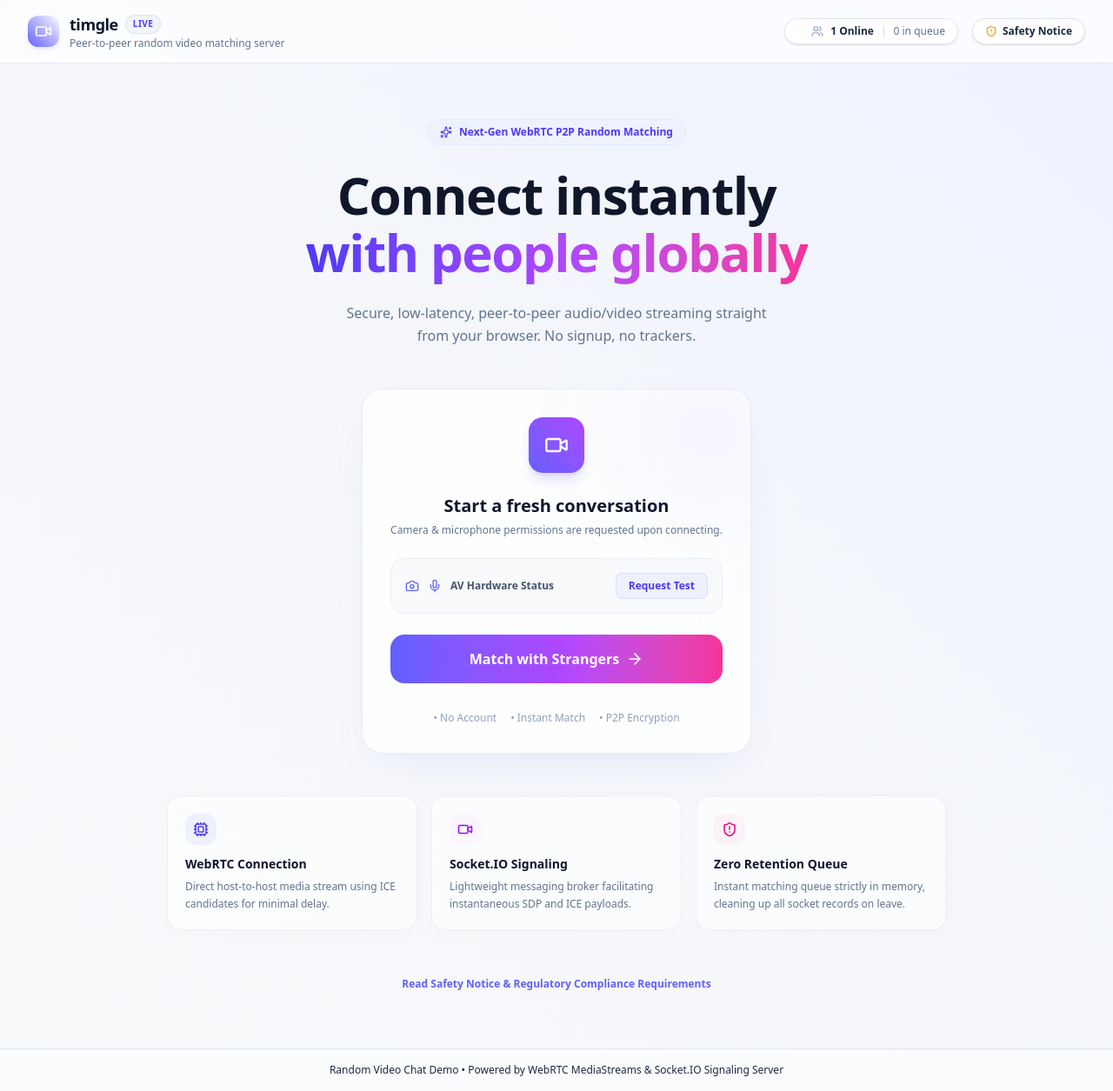
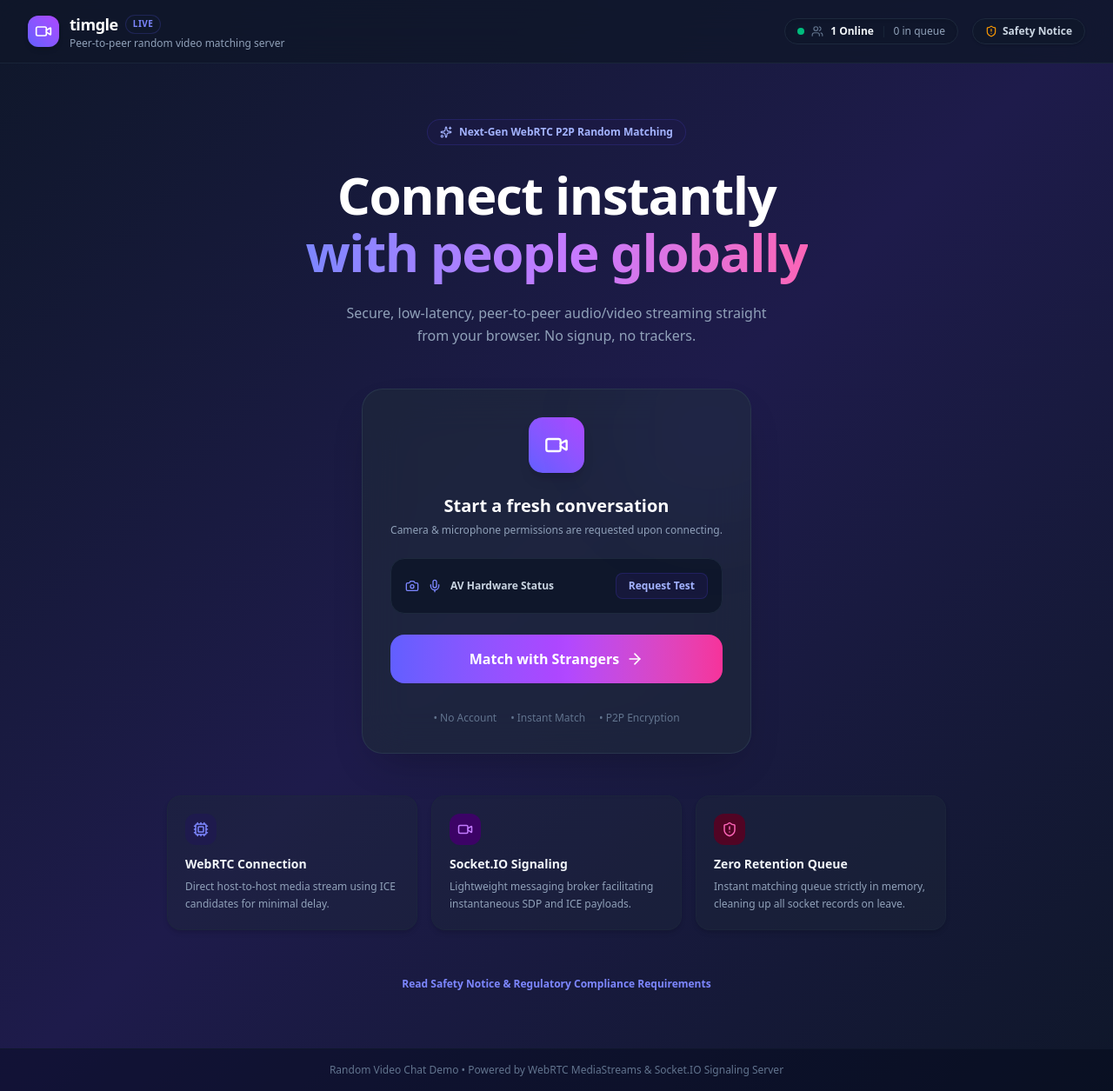
Before and after one commit to Durgesh-sharma9/timingal, a React (Vite) app: page / in a window 1280 px wide. Shown: the whole page at 87% size. Built offline with nearby package versions, Linux system fonts and the light colour scheme.

Commit message:
style: overhaul application theme to a classical, premium deep space blue with colorful gradient accents

```diff
--- a/src/App.tsx
+++ b/src/App.tsx
@@ -20,7 +20,7 @@ export default function App() {
   }, []);
 
   return (
-    <div className="min-h-screen bg-gradient-to-tr from-[#f8fafc] via-[#f5f7fa] to-[#eef2ff] text-slate-800 flex flex-col font-sans selection:bg-indigo-500 selection:text-white">
+    <div className="min-h-screen bg-[#0f172a] bg-gradient-to-br from-[#0f172a] via-[#1e1b4b] to-[#0f172a] text-slate-100 flex flex-col font-sans selection:bg-indigo-500 selection:text-white">
       {/* Top Header */}
       <Header
         stats={stats}
@@ -44,7 +44,7 @@ export default function App() {
       </main>
 
       {/* Footer */}
-      <footer className="border-t border-slate-200 bg-white/40 py-4 text-center text-xs text-slate-450 px-4">
+      <footer className="border-t border-slate-900 bg-slate-950/40 py-4 text-center text-xs text-slate-500 px-4">
         <p>
           Random Video Chat Demo • Powered by WebRTC MediaStreams & Socket.IO Signaling Server
         </p>
--- a/src/components/Header.tsx
+++ b/src/components/Header.tsx
@@ -9,19 +9,19 @@ interface HeaderProps {
 
 export const Header: React.FC<HeaderProps> = ({ stats, onOpenNotice }) => {
   return (
-    <header className="border-b border-slate-200/80 bg-white/70 backdrop-blur-xl px-4 lg:px-8 py-3.5 flex items-center justify-between sticky top-0 z-40">
+    <header className="border-b border-slate-800/80 bg-[#0f172a]/80 backdrop-blur-xl px-4 lg:px-8 py-3.5 flex items-center justify-between sticky top-0 z-40">
       <div className="flex items-center gap-3">
-        <div className="p-2 bg-gradient-to-tr from-indigo-500 to-purple-550 text-white rounded-xl shadow-md shadow-indigo-500/10">
+        <div className="p-2 bg-gradient-to-tr from-indigo-500 to-purple-500 text-white rounded-xl shadow-md shadow-indigo-550/20">
           <Video className="w-5 h-5 font-bold" />
         </div>
         <div>
-          <h1 className="text-base lg:text-lg font-bold text-slate-900 tracking-tight flex items-center gap-2">
+          <h1 className="text-base lg:text-lg font-bold text-white tracking-tight flex items-center gap-2">
             timgle
-            <span className="text-[10px] uppercase tracking-wider px-2 py-0.5 rounded-full bg-slate-100 text-indigo-600 font-semibold border border-indigo-200/50">
+            <span className="text-[10px] uppercase tracking-wider px-2 py-0.5 rounded-full bg-slate-900 text-indigo-400 font-semibold border border-indigo-500/20">
               Live
             </span>
           </h1>
-          <p className="text-xs text-slate-500 hidden sm:block">
+          <p className="text-xs text-slate-400 hidden sm:block">
             Peer-to-peer random video matching server
           </p>
         </div>
@@ -29,20 +29,20 @@ export const Header: React.FC<HeaderProps> = ({ stats, onOpenNotice }) => {
 
       <div className="flex items-center gap-3 sm:gap-4">
         {/* Server stats indicator */}
-        <div className="flex items-center gap-2 bg-white/90 border border-slate-200 rounded-full px-3.5 py-1.5 text-xs text-slate-600 shadow-sm">
+        <div className="flex items-center gap-2 bg-slate-900/95 border border-slate-800 rounded-full px-3.5 py-1.5 text-xs text-slate-300 shadow-inner">
           <span className="relative flex h-2 w-2">
             <span className="animate-ping absolute inline-flex h-full w-full rounded-full bg-emerald-400 opacity-75"></span>
-            <span className="relative inline-flex rounded-full h-2 w-2 bg-emerald-555"></span>
+            <span className="relative inline-flex rounded-full h-2 w-2 bg-emerald-500"></span>
           </span>
-          <Users className="w-3.5 h-3.5 text-slate-400" />
-          <span className="font-bold text-slate-800">{stats.onlineCount} Online</span>
-          <span className="text-slate-300">|</span>
-          <span className="text-slate-500 font-medium">{stats.inQueueCount} in queue</span>
+          <Users className="w-3.5 h-3.5 text-slate-500" />
+          <span className="font-bold text-slate-100">{stats.onlineCount} Online</span>
+          <span className="text-slate-800">|</span>
+          <span className="text-slate-400 font-medium">{stats.inQueueCount} in queue</span>
         </div>
 
         <button
           onClick={onOpenNotice}
-          className="flex items-center gap-1.5 text-xs font-semibold text-slate-650 hover:text-indigo-600 bg-white hover:bg-slate-50 border border-slate-200 px-3.5 py-1.5 rounded-full shadow-sm transition-colors cursor-pointer"
+          className="flex items-center gap-1.5 text-xs font-semibold text-slate-300 hover:text-indigo-400 bg-slate-900 hover:bg-slate-850 border border-slate-800 px-3.5 py-1.5 rounded-full shadow-sm transition-colors cursor-pointer"
           title="Educational Notice"
         >
           <ShieldAlert className="w-3.5 h-3.5 text-amber-500" />
--- a/src/components/LandingScreen.tsx
+++ b/src/components/LandingScreen.tsx
@@ -52,54 +52,54 @@ export const LandingScreen: React.FC<LandingScreenProps> = ({
     <div className="max-w-5xl mx-auto px-4 py-8 lg:py-16 flex flex-col items-center">
       {/* Hero Header */}
       <div className="text-center max-w-2xl mb-12">
-        <div className="inline-flex items-center gap-2 px-3.5 py-1.5 rounded-full bg-indigo-50 border border-indigo-100/80 text-indigo-600 text-xs font-semibold mb-6">
+        <div className="inline-flex items-center gap-2 px-3.5 py-1.5 rounded-full bg-indigo-950/40 border border-indigo-900/50 text-indigo-300 text-xs font-semibold mb-6">
           <Sparkles className="w-3.5 h-3.5" />
           <span>Next-Gen WebRTC P2P Random Matching</span>
         </div>
 
-        <h1 className="text-4xl sm:text-6xl font-black text-slate-900 tracking-tight leading-[1.1] mb-6">
+        <h1 className="text-4xl sm:text-6xl font-black text-white tracking-tight leading-[1.1] mb-6">
           Connect instantly <br />
-          <span className="bg-gradient-to-r from-indigo-600 via-purple-500 to-pink-500 bg-clip-text text-transparent">
+          <span className="bg-gradient-to-r from-indigo-400 via-purple-400 to-pink-400 bg-clip-text text-transparent">
             with people globally
           </span>
         </h1>
 
-        <p className="text-slate-500 text-sm sm:text-base leading-relaxed max-w-lg mx-auto">
+        <p className="text-slate-400 text-sm sm:text-base leading-relaxed max-w-lg mx-auto">
           Secure, low-latency, peer-to-peer audio/video streaming straight from your browser. No signup, no trackers.
         </p>
       </div>
 
       {/* Main Start Action Card */}
-      <div className="w-full max-w-md bg-white/80 border border-slate-200/80 backdrop-blur-xl rounded-3xl p-6 sm:p-8 shadow-[0_20px_50px_-20px_rgba(99,102,241,0.15)] relative overflow-hidden mb-12">
+      <div className="w-full max-w-md bg-[#1e293b]/70 border border-slate-700/60 backdrop-blur-xl rounded-3xl p-6 sm:p-8 shadow-[0_20px_50px_-20px_rgba(0,0,0,0.3)] relative overflow-hidden mb-12">
         <div className="absolute -top-12 -right-12 w-48 h-48 bg-indigo-500/5 rounded-full blur-3xl pointer-events-none" />
 
         <div className="flex flex-col items-center text-center space-y-6">
-          <div className="w-16 h-16 rounded-2xl bg-gradient-to-tr from-indigo-500 to-purple-500 text-white flex items-center justify-center shadow-lg shadow-indigo-500/20">
+          <div className="w-16 h-16 rounded-2xl bg-gradient-to-tr from-indigo-500 to-purple-500 text-white flex items-center justify-center shadow-lg shadow-indigo-550/20">
             <Video className="w-7 h-7" />
           </div>
 
           <div>
-            <h2 className="text-xl font-bold text-slate-900 mb-1.5">Start a fresh conversation</h2>
-            <p className="text-xs text-slate-500">
+            <h2 className="text-xl font-bold text-white mb-1.5">Start a fresh conversation</h2>
+            <p className="text-xs text-slate-400">
               Camera & microphone permissions are requested upon connecting.
             </p>
           </div>
 
           {/* Device status badge */}
-          <div className="w-full bg-slate-50 border border-slate-200/60 rounded-2xl p-4 flex items-center justify-between text-xs">
-            <div className="flex items-center gap-2.5 text-slate-600">
-              <Camera className="w-4 h-4 text-indigo-500" />
-              <Mic className="w-4 h-4 text-indigo-500" />
+          <div className="w-full bg-slate-900 border border-slate-800 rounded-2xl p-4 flex items-center justify-between text-xs">
+            <div className="flex items-center gap-2.5 text-slate-300">
+              <Camera className="w-4 h-4 text-indigo-400" />
+              <Mic className="w-4 h-4 text-indigo-400" />
               <span className="font-bold">AV Hardware Status</span>
             </div>
 
             {devicePermissionState === 'granted' ? (
-              <span className="flex items-center gap-1.5 text-emerald-600 font-semibold bg-emerald-50 border border-emerald-100 px-2.5 py-1 rounded-lg">
+              <span className="flex items-center gap-1.5 text-emerald-400 font-semibold bg-emerald-950/40 border border-emerald-900/50 px-2.5 py-1 rounded-lg">
                 <CheckCircle2 className="w-3.5 h-3.5" />
                 Active
               </span>
             ) : devicePermissionState === 'denied' ? (
-              <span className="flex items-center gap-1.5 text-rose-600 font-semibold bg-rose-50 border border-rose-100 px-2.5 py-1 rounded-lg">
+              <span className="flex items-center gap-1.5 text-rose-400 font-semibold bg-rose-950/40 border border-rose-900/50 px-2.5 py-1 rounded-lg">
                 <AlertCircle className="w-3.5 h-3.5" />
                 Blocked
               </span>
@@ -107,7 +107,7 @@ export const LandingScreen: React.FC<LandingScreenProps> = ({
               <button
                 onClick={handleTestCamera}
                 disabled={isCheckingDevices}
-                className="text-xs font-bold text-indigo-600 hover:text-indigo-700 bg-indigo-50 hover:bg-indigo-100/70 border border-indigo-200/60 px-3.5 py-1.5 rounded-lg transition-colors cursor-pointer"
+                className="text-xs font-bold text-indigo-300 hover:text-indigo-200 bg-indigo-950/50 hover:bg-indigo-900/60 border border-indigo-900/50 px-3.5 py-1.5 rounded-lg transition-colors cursor-pointer"
               >
                 {isCheckingDevices ? 'Checking...' : 'Request Test'}
               </button>
@@ -123,7 +123,7 @@ export const LandingScreen: React.FC<LandingScreenProps> = ({
             <ArrowRight className="w-5 h-5 group-hover:translate-x-1 transition-transform" />
           </button>
 
-          <div className="flex items-center gap-4 text-xs text-slate-400 pt-2">
+          <div className="flex items-center gap-4 text-xs text-slate-500 pt-2">
             <span>• No Account</span>
             <span>• Instant Match</span>
             <span>• P2P Encryption</span>
@@ -133,32 +133,32 @@ export const LandingScreen: React.FC<LandingScreenProps> = ({
 
       {/* Tech Architecture Cards */}
       <div className="grid grid-cols-1 md:grid-cols-3 gap-4 w-full max-w-4xl">
-        <div className="bg-white/60 border border-slate-200/60 rounded-2xl p-5 hover:border-indigo-500/20 hover:bg-white/90 shadow-[0_4px_20px_rgba(0,0,0,0.02)] transition-all duration-300">
-          <div className="w-9 h-9 rounded-xl bg-indigo-50 text-indigo-600 flex items-center justify-center mb-3">
+        <div className="bg-[#1e293b]/40 border border-slate-800/60 rounded-2xl p-5 hover:border-indigo-500/20 hover:bg-[#1e293b]/70 shadow-md transition-all duration-300">
+          <div className="w-9 h-9 rounded-xl bg-indigo-950 text-indigo-400 flex items-center justify-center mb-3">
             <Cpu className="w-4.5 h-4.5" />
           </div>
-          <h3 className="text-slate-900 font-bold text-sm mb-1.5">WebRTC Connection</h3>
-          <p className="text-slate-500 text-xs leading-relaxed">
+          <h3 className="text-slate-100 font-bold text-sm mb-1.5">WebRTC Connection</h3>
+          <p className="text-slate-400 text-xs leading-relaxed">
             Direct host-to-host media stream using ICE candidates for minimal delay.
           </p>
         </div>
 
-        <div className="bg-white/60 border border-slate-200/60 rounded-2xl p-5 hover:border-indigo-500/20 hover:bg-white/90 shadow-[0_4px_20px_rgba(0,0,0,0.02)] transition-all duration-300">
-          <div className="w-9 h-9 rounded-xl bg-purple-50 text-purple-600 flex items-center justify-center mb-3">
+        <div className="bg-[#1e293b]/40 border border-slate-800/60 rounded-2xl p-5 hover:border-indigo-500/20 hover:bg-[#1e293b]/70 shadow-md transition-all duration-300">
+          <div className="w-9 h-9 rounded-xl bg-purple-950 text-purple-400 flex items-center justify-center mb-3">
             <Video className="w-4.5 h-4.5" />
           </div>
-          <h3 className="text-slate-900 font-bold text-sm mb-1.5">Socket.IO Signaling</h3>
-          <p className="text-slate-500 text-xs leading-relaxed">
+          <h3 className="text-slate-100 font-bold text-sm mb-1.5">Socket.IO Signaling</h3>
+          <p className="text-slate-400 text-xs leading-relaxed">
             Lightweight messaging broker facilitating instantaneous SDP and ICE payloads.
           </p>
         </div>
 
-        <div className="bg-white/60 border border-slate-200/60 rounded-2xl p-5 hover:border-indigo-500/20 hover:bg-white/90 shadow-[0_4px_20px_rgba(0,0,0,0.02)] transition-all duration-300">
-          <div className="w-9 h-9 rounded-xl bg-pink-50 text-pink-600 flex items-center justify-center mb-3">
+        <div className="bg-[#1e293b]/40 border border-slate-800/60 rounded-2xl p-5 hover:border-indigo-500/20 hover:bg-[#1e293b]/70 shadow-md transition-all duration-300">
+          <div className="w-9 h-9 rounded-xl bg-pink-950 text-pink-400 flex items-center justify-center mb-3">
             <ShieldAlert className="w-4.5 h-4.5" />
           </div>
-          <h3 className="text-slate-900 font-bold text-sm mb-1.5">Zero Retention Queue</h3>
-          <p className="text-slate-500 text-xs leading-relaxed">
+          <h3 className="text-slate-100 font-bold text-sm mb-1.5">Zero Retention Queue</h3>
+          <p className="text-slate-400 text-xs leading-relaxed">
             Instant matching queue strictly in memory, cleaning up all socket records on leave.
           </p>
         </div>
@@ -167,7 +167,7 @@ export const LandingScreen: React.FC<LandingScreenProps> = ({
       <div className="mt-12 text-center">
         <button
           onClick={onOpenNotice}
-          className="text-xs text-indigo-500 hover:text-indigo-600 hover:underline underline-offset-4 font-bold cursor-pointer"
+          className="text-xs text-indigo-400 hover:text-indigo-300 hover:underline underline-offset-4 font-bold cursor-pointer"
         >
           Read Safety Notice & Regulatory Compliance Requirements
         </button>
```
Also changed, not shown: src/components/ChatPanel.tsx (+21 -21 lines), src/components/VideoChatView.tsx (+23 -23 lines), src/components/VideoControls.tsx (+12 -12 lines).
